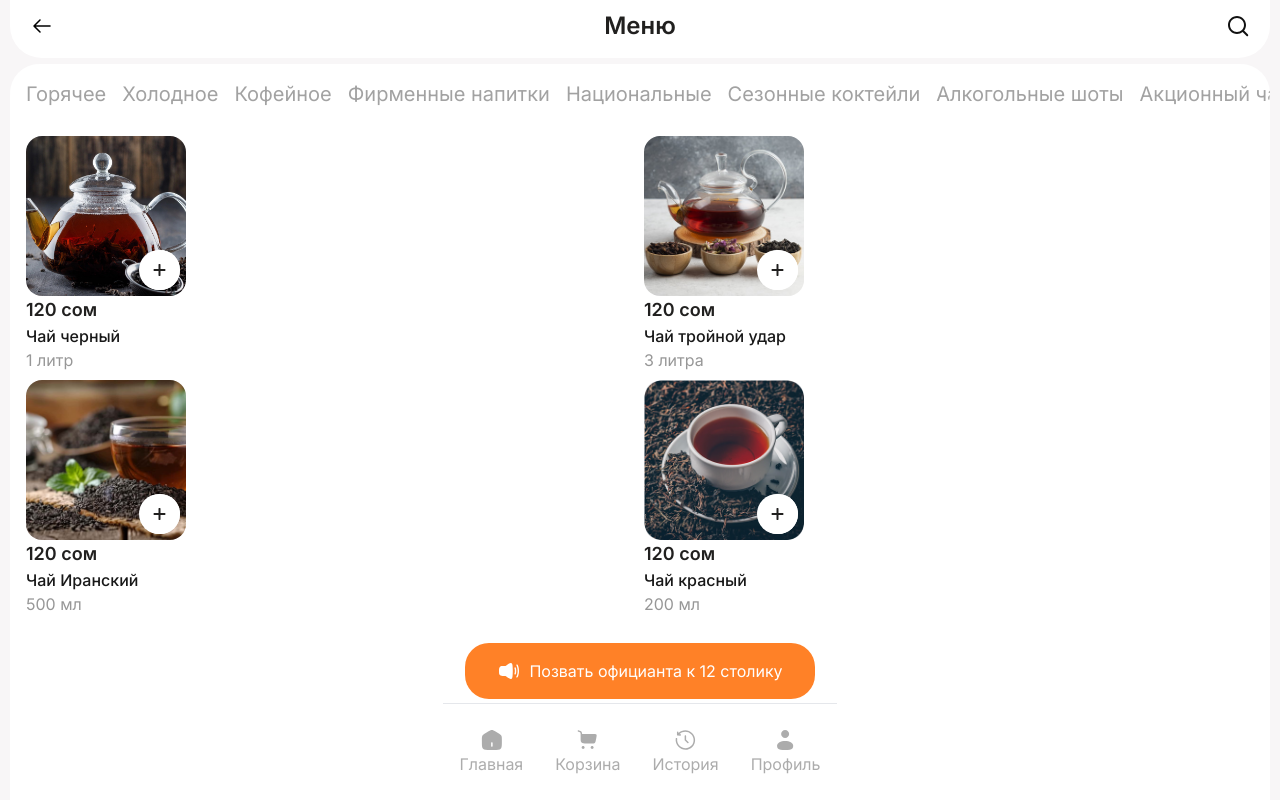
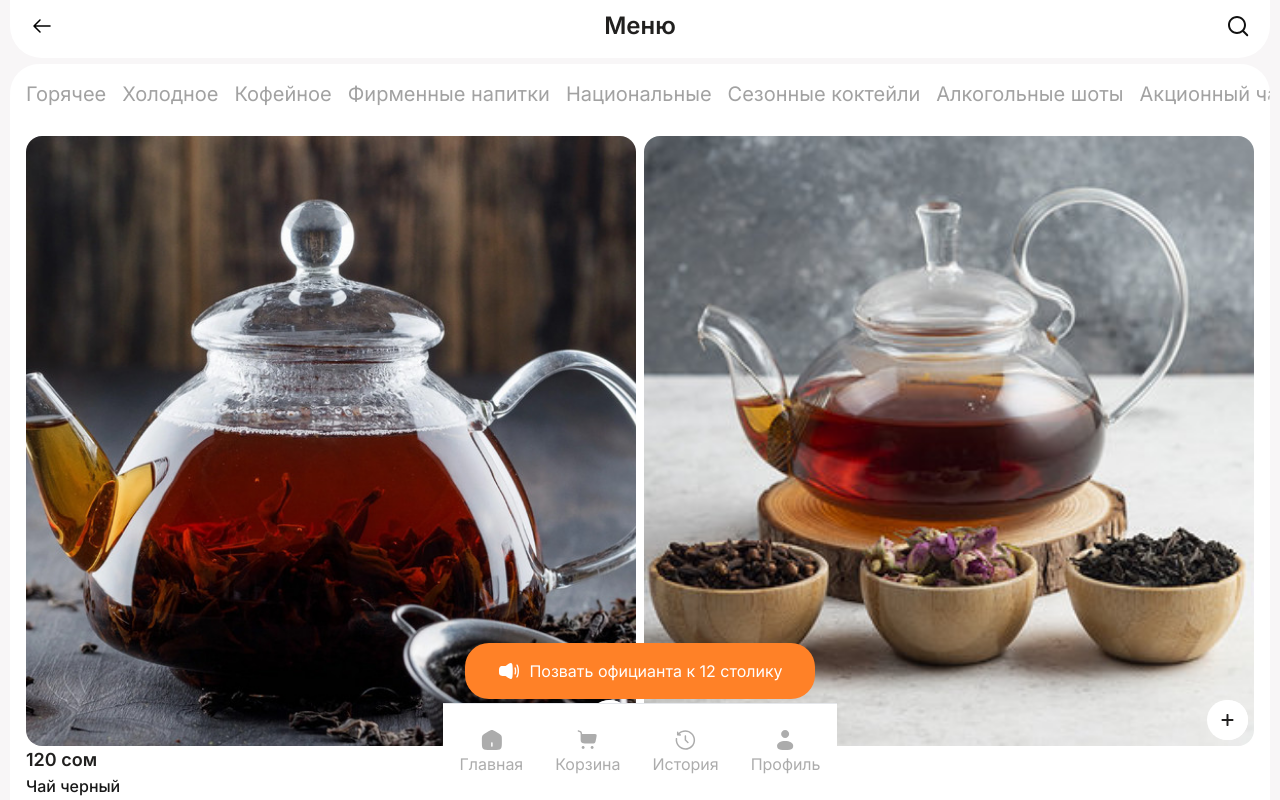
Before and after one commit to Seitek2002/imenu-re-design, a Next.js app: page /1/menu in a window 1280 px wide. Shown: the top 800 px of the page. Built offline with nearby package versions, Linux system fonts and the light colour scheme.

Commit message:
w-changed

```diff
--- a/src/app/(home)/[venue]/menu/_components/GoodItem.tsx
+++ b/src/app/(home)/[venue]/menu/_components/GoodItem.tsx
@@ -28,9 +28,9 @@ const FoodItem: FC<Props> = ({ name, price, weight, img }) => {
   };
 
   return (
-    <div className='w-40'>
-      <div className='w-full h-40 rounded-2xl overflow-hidden flex justify-center items-center relative'>
-        <Image src={img} alt='qwerty' className='h-full object-cover' />
+    <div className='w-full flex flex-col justify-center'>
+      <div className='relative w-full aspect-square rounded-2xl overflow-hidden'>
+        <Image src={img} alt='qwerty' fill className='object-cover' />
         <div
           className='absolute z-[1] bottom-1.5 right-1.5 cursor-pointer bg-white p-3.5 rounded-full'
           onClick={() => handleClick('plus')}
```
